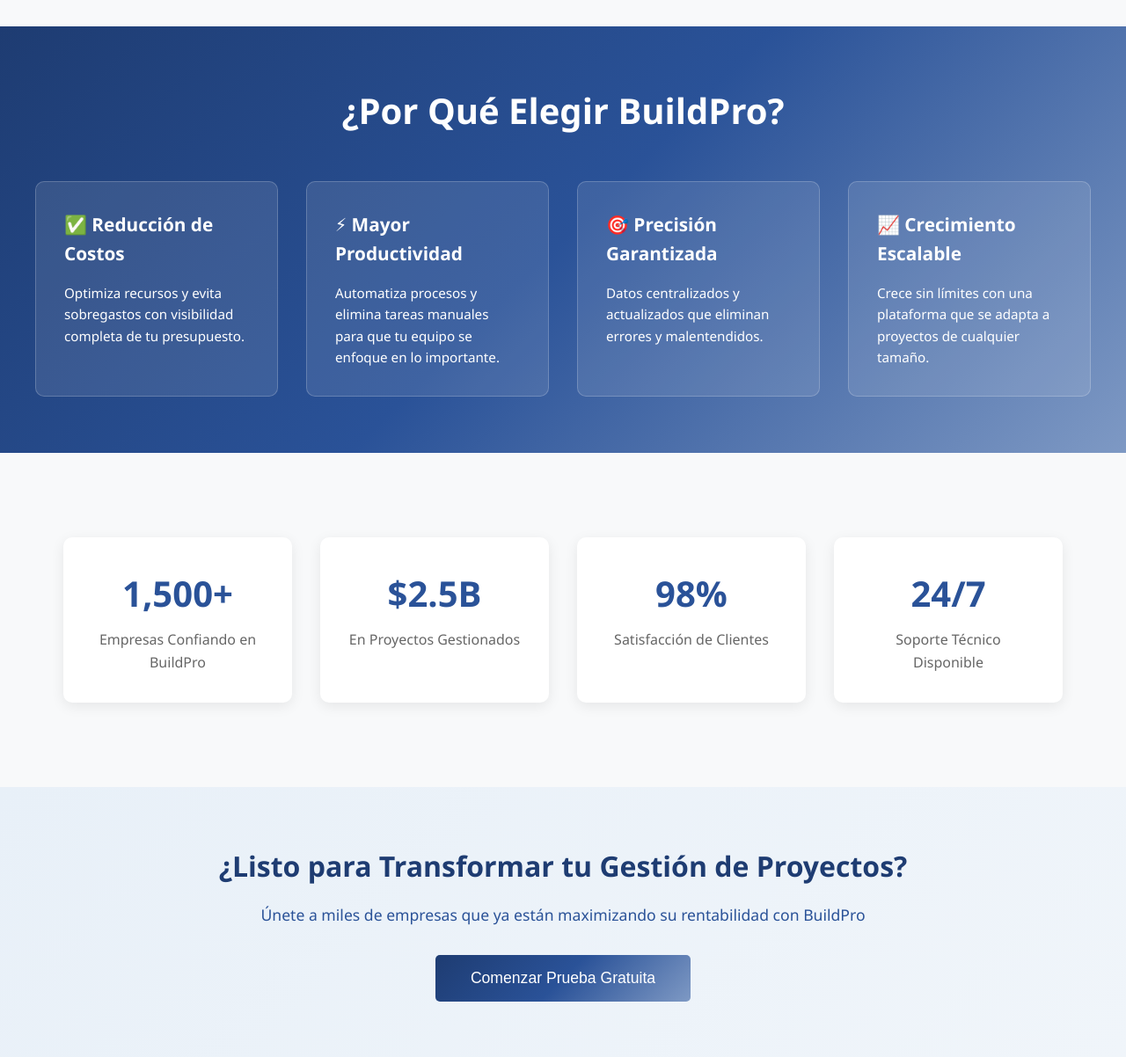
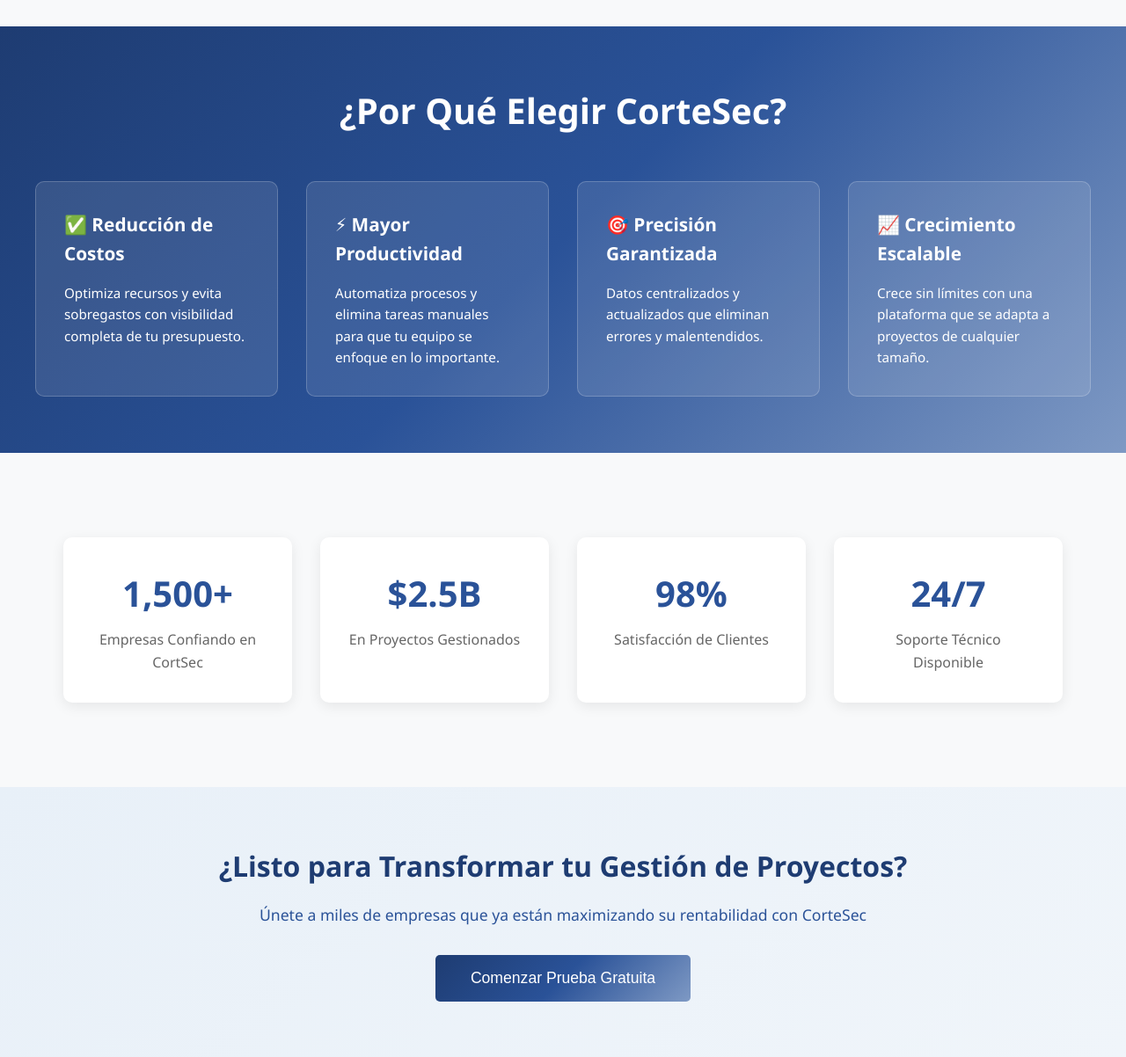
Before and after one commit to codelatin/cortesec, a Django app: page / in a window 1280 px wide. Shown: the part 1456-2658 px from the top of the page at 88% size. Run offline with Django 5.2, Linux system fonts and the light colour scheme.

Commit message:
agregando cambios al home

```diff
--- a/home/templates/home/home.html
+++ b/home/templates/home/home.html
@@ -417,7 +417,7 @@
         <!-- Benefits Section -->
         <section class="benefits">
             <div class="benefits-content">
-                <h2>¿Por Qué Elegir BuildPro?</h2>
+                <h2>¿Por Qué Elegir CorteSec?</h2>
                 <div class="benefits-grid">
                     <div class="benefit-item">
                         <h4>✅ Reducción de Costos</h4>
@@ -443,7 +443,7 @@
         <section class="stats">
             <div class="stat-box">
                 <div class="stat-number">1,500+</div>
-                <div class="stat-label">Empresas Confiando en BuildPro</div>
+                <div class="stat-label">Empresas Confiando en CortSec</div>
             </div>
             <div class="stat-box">
                 <div class="stat-number">$2.5B</div>
@@ -462,7 +462,7 @@
         <!-- CTA Section -->
         <section class="cta-section">
             <h2>¿Listo para Transformar tu Gestión de Proyectos?</h2>
-            <p>Únete a miles de empresas que ya están maximizando su rentabilidad con BuildPro</p>
+            <p>Únete a miles de empresas que ya están maximizando su rentabilidad con CorteSec</p>
             <button class="btn-cta">Comenzar Prueba Gratuita</button>
         </section>
     </main>
```
